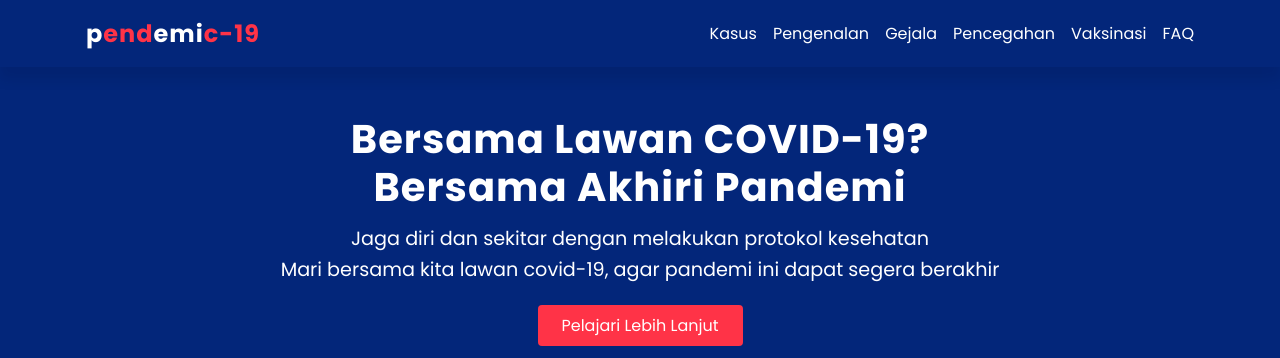
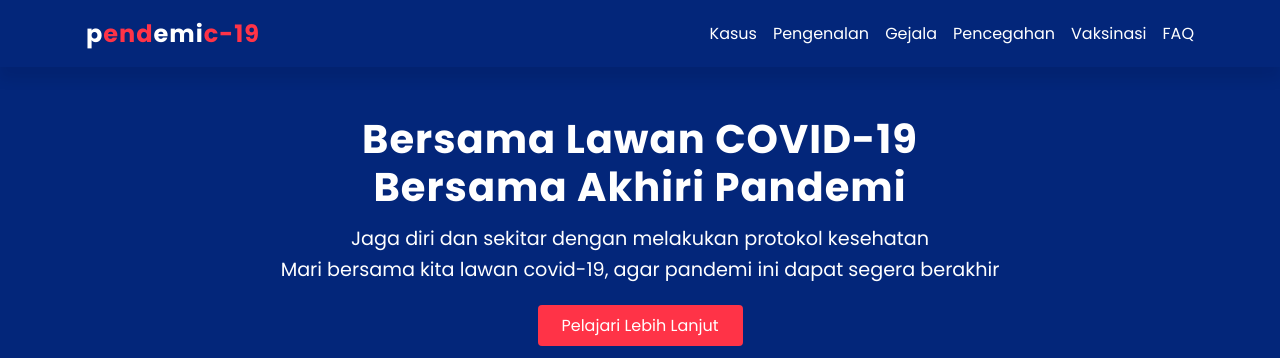
Before and after one commit to wahyall/pendemic-19, a plain HTML site: page index.html in a window 1280 px wide. Shown: the top 358 px of the page. Drawn offline with Linux system fonts and the light colour scheme; a script that the page names is missing.

Commit message:
pendemic-19

```diff
--- a/index.html
+++ b/index.html
@@ -60,7 +60,7 @@
         <div class="headline">
           <h1>
             <div>
-              Bersama Lawan <span style="white-space: nowrap">COVID-19?</span>
+              Bersama Lawan <span style="white-space: nowrap">COVID-19</span>
             </div>
             <div>Bersama Akhiri Pandemi</div>
           </h1>
```
